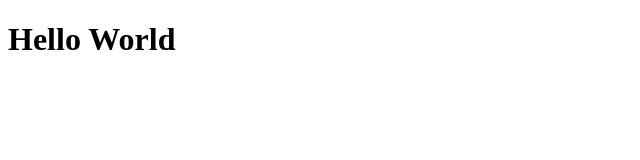
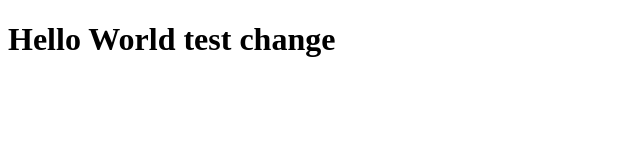
Before and after one commit to hieunguyen-it/git, a plain HTML site: page index.html in a window 1280 px wide. Shown: the whole page, without its empty margins (0-640 px from the left). Drawn offline with Linux system fonts and the light colour scheme.

Commit message:
test change commit

```diff
--- a/index.html
+++ b/index.html
@@ -7,6 +7,6 @@
     <title>Document</title>
 </head>
 <body>
-    <h1>Hello World</h1>
+    <h1>Hello World test change</h1>
 </body>
 </html>
```
